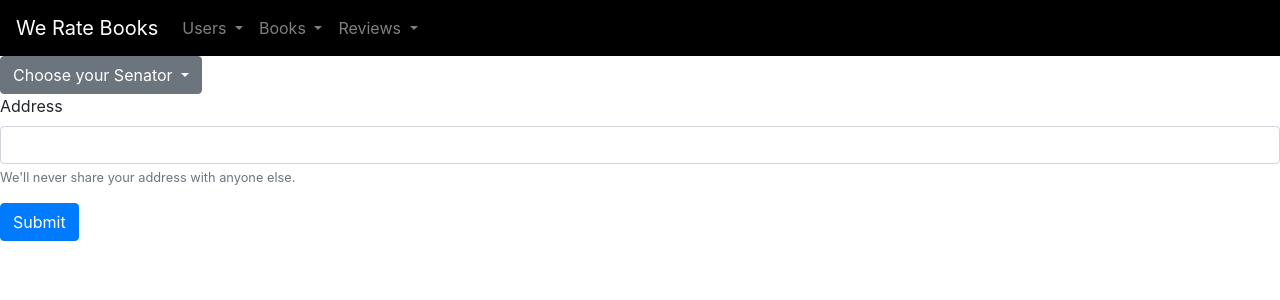
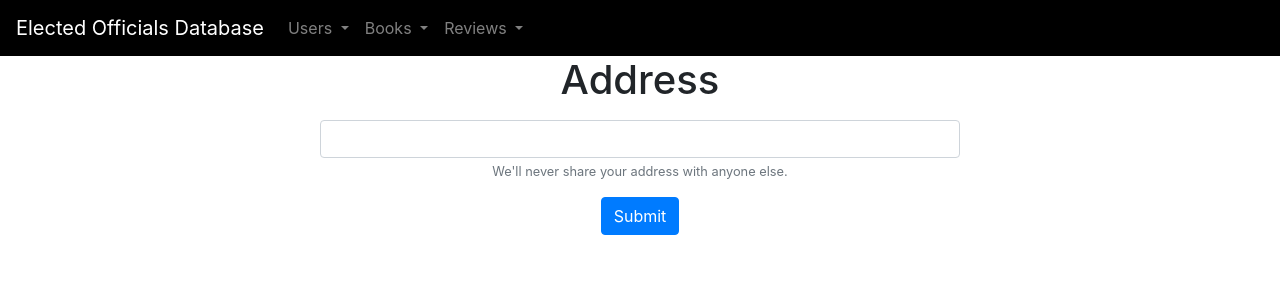
Before and after one commit to teafang/elected-official-database, a Flask app: page / in a window 1280 px wide. Shown: the top 300 px of the page. Run offline with Flask 2, Linux system fonts and the light colour scheme; some libraries are stand-ins or nearby versions.

Commit message:
formatting index page

```diff
--- a/app.py
+++ b/app.py
@@ -21,10 +21,8 @@ def results():
         return "you're getting the representative page"
     else:
         form = request.form
-        print(form)
         address = form["address"]
         data={
             'address':address,
         }
-        print(data)
     return render_template("results.html", data=data)
--- a/templates/base.html
+++ b/templates/base.html
@@ -12,7 +12,7 @@
   </head>
   <body>
     <nav class="navbar navbar-expand-lg navbar-dark" style="background-color: black;">
-      <a class="navbar-brand" href="#">We Rate Books</a>
+      <a class="navbar-brand" href="#">Elected Officials Database</a>
       <button class="navbar-toggler" type="button" data-toggle="collapse" data-target="#navbarSupportedContent" aria-controls="navbarSupportedContent" aria-expanded="false" aria-label="Toggle navigation">
         <span class="navbar-toggler-icon"></span>
       </button>
--- a/templates/index.html
+++ b/templates/index.html
@@ -8,25 +8,28 @@
         <title>Elected Official Finder</title>
     </head>
     <body>
-        <div class="dropdown">
+            <form method="POST" action="/results" align="center">
+                <div class="form-group" align="center">
+                    <label for="address"><h1>Address</h1></label>
+                    <input type="text" class="form-control w-50" name="address" width=50%>
+                    <small class="form-text text-muted">We'll never share your address with anyone else.</small>
+                </div>
+                <button type="submit" class="btn btn-primary">Submit</button>
+            </form>
+
+
+
+
+        <!-- <div class="dropdown">
             <button class="btn btn-secondary dropdown-toggle" type="button" id="dropdownMenuButton" data-toggle="dropdown" aria-haspopup="true" aria-expanded="false">
                 Choose your Senator
-            </button>
-            <form method="POST" action="/results">
-            <div class="form-group">
-                <label for="address">Address</label>
-                <input type="text" class="form-control" name="address">
-                <small class="form-text text-muted">We'll never share your address with anyone else.</small>
-            </div>
-            <button type="submit" class="btn btn-primary">Submit</button>
+            </button> -->
+
             <!-- <div class="dropdown-menu" aria-labelledby="dropdownMenuButton">
                 <label for="senator"></label>
                 <button class="dropdown-item" name="senator">Kirsten Gillibrand</button>
                 <button class="dropdown-item" name="senator">Chuck Schumer</button>
             </div> -->
-            </form>
-            </div>
-        </div>
 
 
         <!-- <h1>Enter your address</h1> -->
```
